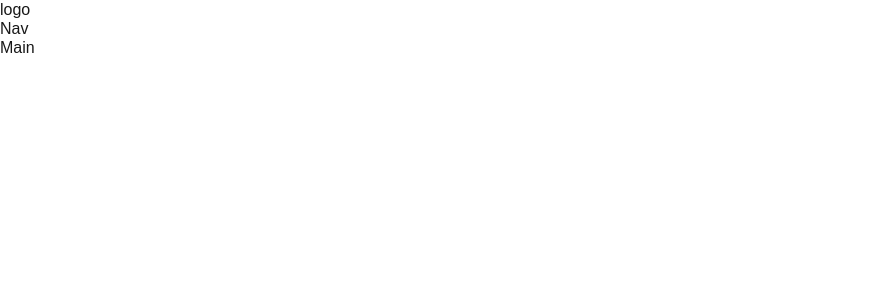
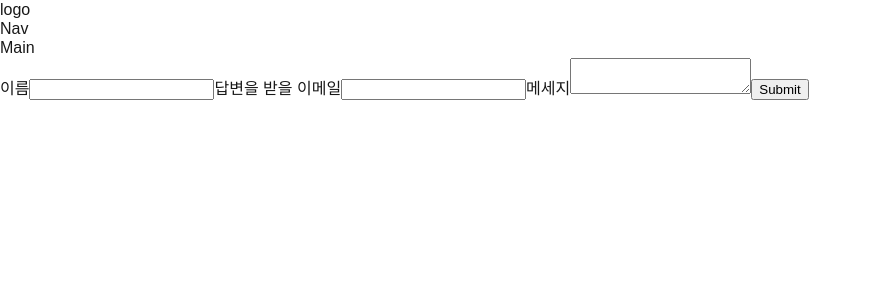
Before and after one commit to vanessa-kim/portfolio, a React (Create React App) app: page / in a window 1280 px wide. Shown: the top 300 px of the page, without its empty margins (0-871 px from the left). Built offline with nearby package versions, Linux system fonts and the light colour scheme.

Commit message:
[CONTACT] 이메일 보내기 기능 개발 및 emailJS 라이브러리 연동

```diff
--- a/package.json
+++ b/package.json
@@ -3,12 +3,14 @@
   "version": "0.1.0",
   "private": true,
   "dependencies": {
+    "@emailjs/browser": "^3.11.0",
     "@testing-library/jest-dom": "^5.16.4",
     "@testing-library/react": "^13.1.1",
     "@testing-library/user-event": "^13.5.0",
     "gh-pages": "^3.2.3",
     "react": "^18.0.0",
     "react-dom": "^18.0.0",
+    "react-hook-form": "^7.45.1",
     "react-router-dom": "^6.3.0",
     "react-scripts": "5.0.1",
     "styled-components": "^5.3.5",
--- a/src/Routes/Main.tsx
+++ b/src/Routes/Main.tsx
@@ -1,7 +1,10 @@
+import Contact from './Main/Contact';
+
 function Main() {
   return (
     <>
       <h1>Main</h1>
+      <Contact />
     </>
   );
 }
--- /dev/null
+++ b/src/Routes/Main/Contact.tsx
@@ -0,0 +1,66 @@
+import emailjs from '@emailjs/browser';
+import { useForm, SubmitHandler } from 'react-hook-form';
+
+interface IForm {
+  user_name: string;
+  user_email: string;
+  message: string;
+}
+
+function Contact() {
+  const {
+    register,
+    formState: { isValid, errors },
+    handleSubmit,
+  } = useForm<IForm>({ mode: 'onChange' });
+
+  // emailJs에서 호환되는 formElement를 동적으로 생성해주는 이벤트
+  const FormElementMaker = (data: any) => {
+    const test = document.createElement('form');
+    test.setAttribute('id', 'form');
+    const hiddenField = document.createElement('input');
+    hiddenField.setAttribute('name', 'user_name');
+    hiddenField.setAttribute('value', data.user_name);
+    hiddenField.setAttribute('type', 'text');
+    const hiddenField2 = document.createElement('input');
+    hiddenField2.setAttribute('name', 'user_email');
+    hiddenField2.setAttribute('value', data.user_email);
+    hiddenField2.setAttribute('type', 'text');
+    const hiddenField3 = document.createElement('input');
+    hiddenField3.setAttribute('name', 'message');
+    hiddenField3.setAttribute('value', data.message);
+    hiddenField3.setAttribute('type', 'text');
+    test.appendChild(hiddenField);
+    test.appendChild(hiddenField2);
+    test.appendChild(hiddenField3);
+    return test;
+  };
+
+  // 메일 보내기 이벤트
+  const sendEmail: SubmitHandler<IForm> = async (data) => {
+    if (Object.keys(errors).length > 0 || !isValid) return;
+
+    try {
+      const result = await emailjs.sendForm('service-vanessa', 'template_13k5i08', FormElementMaker(data), 'fm7oF7rpZ--KdiXEG');
+    } catch (err) {
+      console.error(err);
+    }
+  };
+
+  return (
+    <form onSubmit={handleSubmit(sendEmail)}>
+      <label>이름</label>
+      <input {...register('user_name', { required: true })} className={errors.user_name ? 'error' : ''} />
+      {errors.user_name ? '이름은 필수 값입니다. 입력해주세요.' : ''}
+      <label>답변을 받을 이메일</label>
+      <input {...register('user_email', { required: true })} />
+      {errors.user_email ? '메일은 필수 값입니다. 입력해주세요.' : ''}
+      <label>메세지</label>
+      <textarea {...register('message', { required: true })} />
+      {errors.message ? '메세지는 필수 값입니다. 입력해주세요.' : ''}
+      <input type="submit" />
+    </form>
+  );
+}
+
+export default Contact;
--- a/src/index.js
+++ b/src/index.js
@@ -1,4 +1,3 @@
-import React from 'react';
 import ReactDOM from 'react-dom/client';
 import App from './App';
 import { ThemeProvider } from 'styled-components';
@@ -7,9 +6,7 @@ import { theme } from './theme';
 const root = ReactDOM.createRoot(document.getElementById('root'));
 
 root.render(
-  <React.StrictMode>
-    <ThemeProvider theme={theme}>
-      <App />
-    </ThemeProvider>
-  </React.StrictMode>
+  <ThemeProvider theme={theme}>
+    <App />
+  </ThemeProvider>,
 );
```
Also changed, not shown: 1 other file (tests, documents, lock files or other folders).
